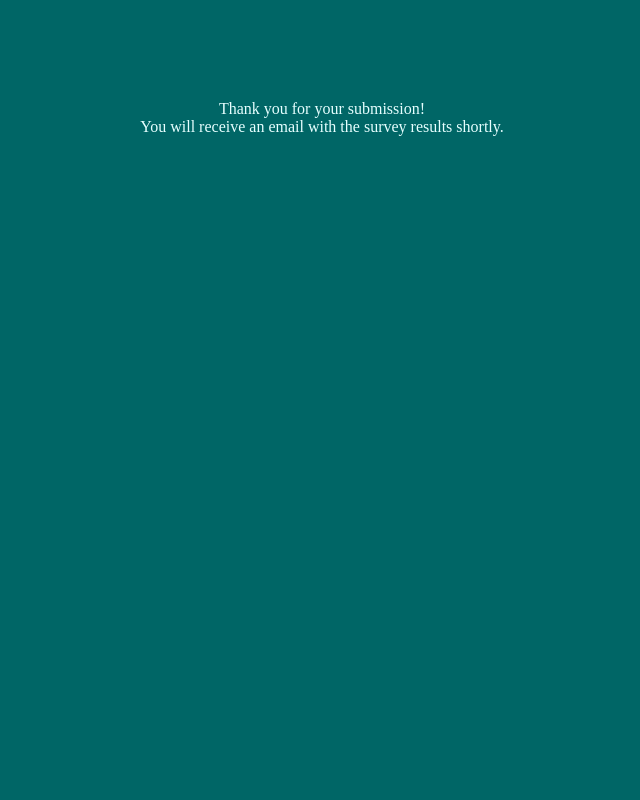
After one commit to jsen95/Data-Collector, a Flask app: page /success in a window 1280 px wide. The commit adds this page. Shown: the whole page, without its empty margins (318-958 px from the left). Run offline with Flask 2, Linux system fonts and the light colour scheme.

Commit message:
implemented success page

```diff
--- a/app.py
+++ b/app.py
@@ -5,6 +5,11 @@ app = Flask(__name__)
 def index():
 	return render_template("index.html")
 
+@app.route("/success")
+def success():
+	return render_template("success.html")
+
+
 if __name__ == '__main__':
 	app.debug=True
 	app.run()
--- a/static/css/main.css
+++ b/static/css/main.css
@@ -39,3 +39,7 @@ html, body{
 	background-color: steelblue;
 	margin: 3px;
 }
+
+.container p{
+	margin: 100px;
+}
--- /dev/null
+++ b/templates/success.html
@@ -0,0 +1,8 @@
+{% extends 'layout.html'%}
+{% block content %}
+<div class="container">
+    <p>Thank you for your submission!<br>
+        You will receive an email with the survey results shortly.
+    </p>
+</div>
+{% endblock %}
```
